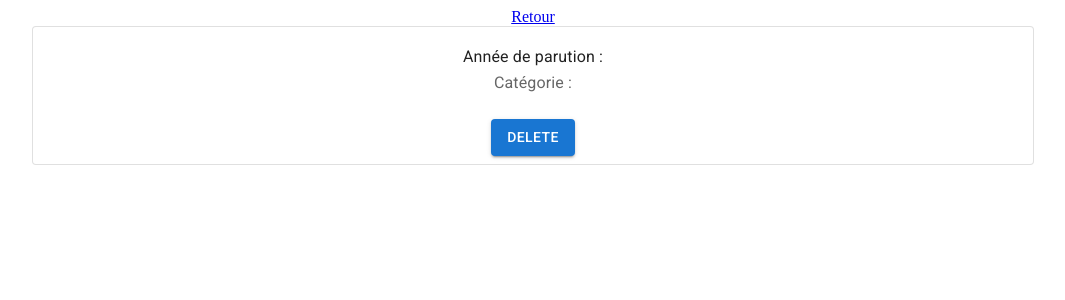
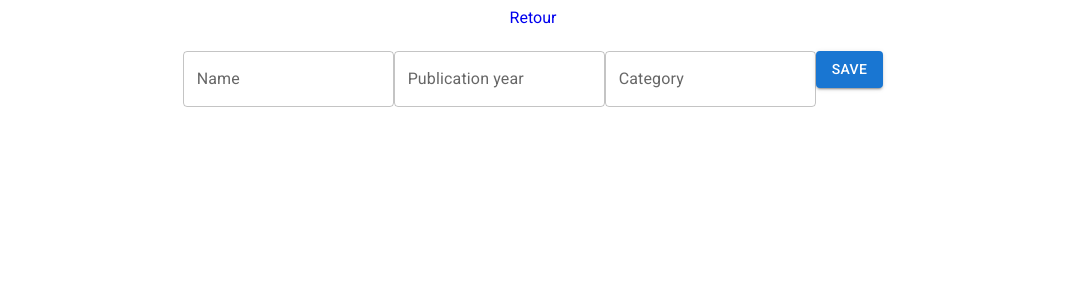
Before and after one commit to AlexARNcode/library, a React (Create React App) app in the folder front/: page /book/add in a window 1280 px wide. Shown: the top 300 px of the page, without its empty margins (107-1172 px from the left). Built offline with nearby package versions, Linux system fonts and the light colour scheme; no server answers.

Commit message:
Add a new book feature

```diff
--- a/front/src/Components/AllBooks.js
+++ b/front/src/Components/AllBooks.js
@@ -5,6 +5,7 @@ import Card from '@mui/material/Card';
 import CardContent from '@mui/material/CardContent';
 import Typography from '@mui/material/Typography';
 import { Link } from "react-router-dom";
+import CustomButton from "./CustomButton";
 
 const axios = require('axios').default;
 
@@ -26,6 +27,10 @@ export default function AllBooks() {
 
     return (
         <div>
+            <Link to="/book/add">
+                <CustomButton text='ADD A BOOK' sx={{ mb: 2 }}></CustomButton>
+            </Link>
+
             {books && books.map((book) => (
             <Link to={`/book/${book.id}`} style={{ textDecoration: 'none' }}>
                 <Box>
--- /dev/null
+++ b/front/src/Components/NewBook.js
@@ -0,0 +1,55 @@
+import { Container } from "@mui/system";
+import { Link } from "react-router-dom";
+import { TextField, Box } from "@mui/material";
+import React from "react";
+import CustomButton from "./CustomButton";
+import { useState } from "react";
+import addBook from "../helper/api/addBook";
+
+export default function NewBook() {
+    const [bookName, setBookName] = useState("");
+    const [bookYear, setBookYear] = useState("");
+    const [bookCategory, setBookCategory] = useState("");
+
+    return (
+        <Container align="center">
+            <Box sx={{ mb: 3 }}>
+                <Link to="/" style={{
+                        fontFamily: "Roboto",
+                        textDecoration: "none",
+                        }}>
+                            Retour
+                </Link>
+            </Box>
+
+                <TextField
+                    value={bookName}
+                    onChange={(e) => {
+                        setBookName(e.target.value);
+                      }}
+                    id="outlined-basic"
+                    label="Name"
+                    variant="outlined" />
+                <TextField
+                    value={bookYear}
+                    onChange={(e) => {
+                        setBookYear(e.target.value);
+                      }}
+                    id="outlined-basic"
+                    label="Publication year"
+                    variant="outlined" />
+                <TextField
+                    value={bookCategory}
+                    onChange={(e) => {
+                        setBookCategory(e.target.value);
+                      }}
+                    id="outlined-basic"
+                    label="Category"
+                    variant="outlined" />
+                <CustomButton
+                    text="SAVE"
+                    onClick={() => addBook(bookName, bookYear, bookCategory)}>
+                </CustomButton>
+        </Container>
+    );
+}
--- a/front/src/index.js
+++ b/front/src/index.js
@@ -7,6 +7,7 @@ import {
 } from "react-router-dom";
 import App from './App';
 import Book from './Components/Book';
+import NewBook from './Components/NewBook';
 
 const root = ReactDOM.createRoot(document.getElementById('root'));
 root.render(
@@ -14,6 +15,7 @@ root.render(
   <Routes>
     <Route path="/" element={<App />} />
     <Route path="book/:id" element={<Book />} />
+    <Route path="book/add" element={<NewBook />} />
   </Routes>
 </BrowserRouter>
 );
```
Also changed, not shown: 2 other files (tests, documents, lock files or other folders).
